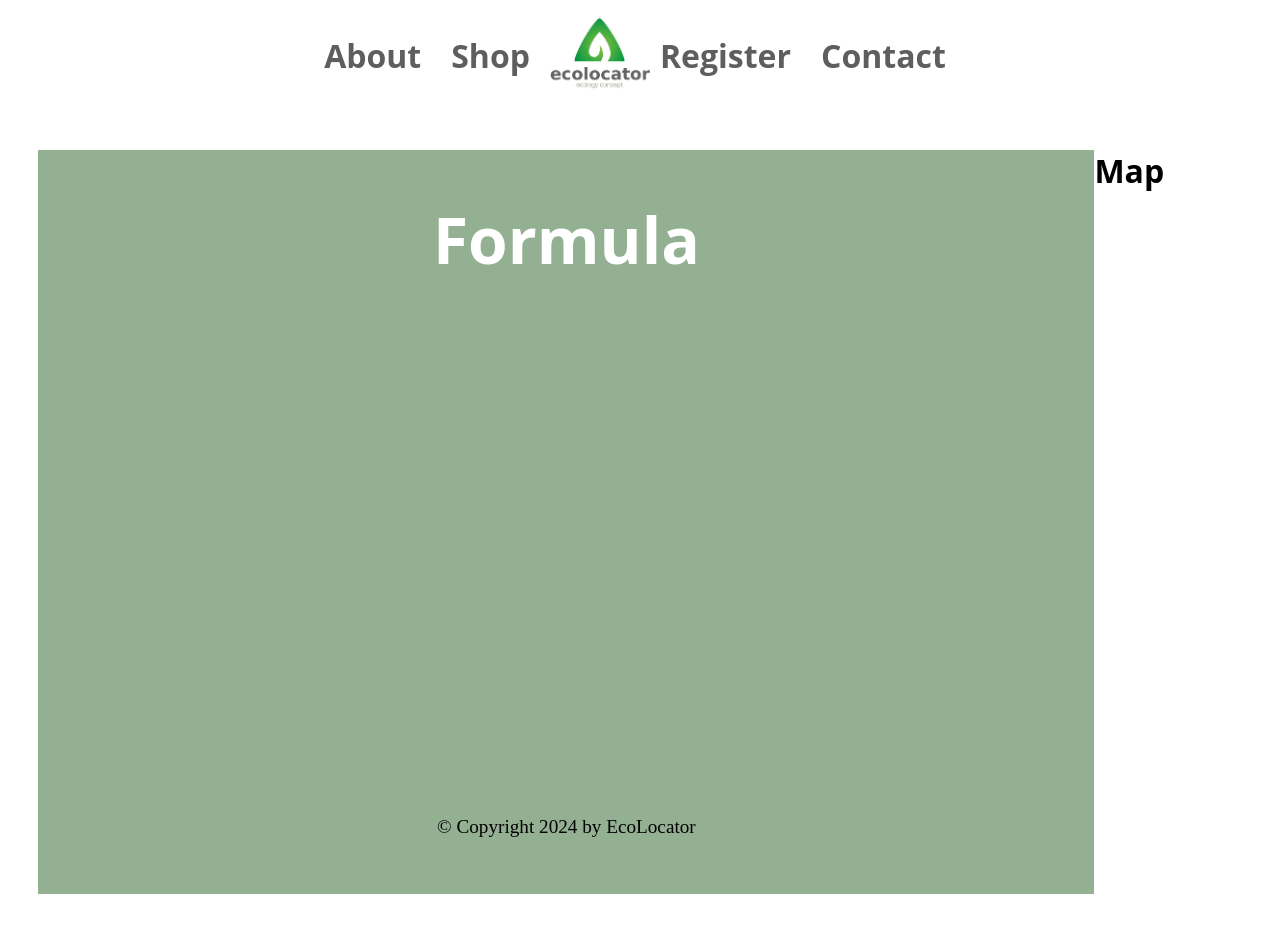
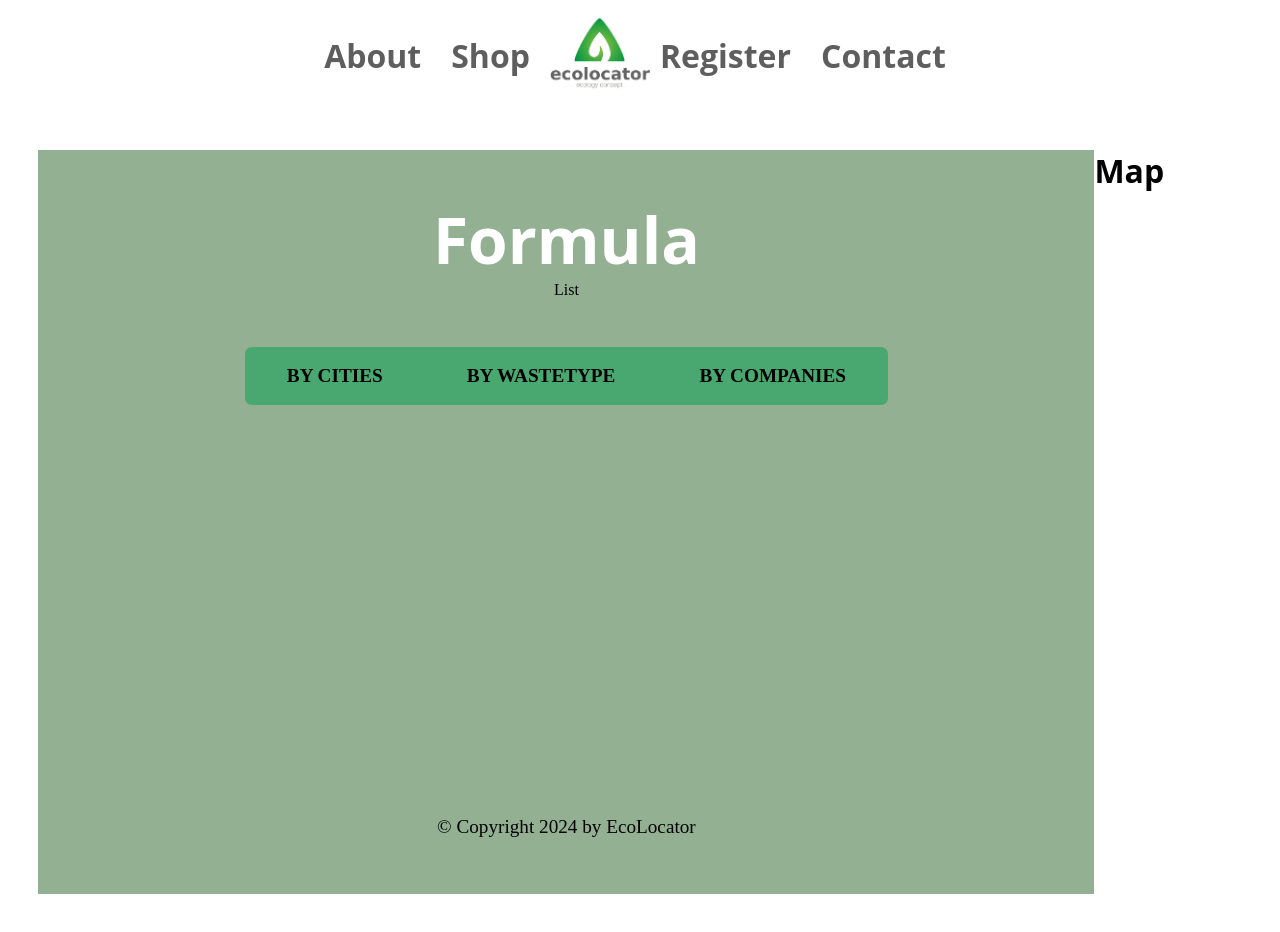
Before and after one commit to Filemonekk/EcoLocator, a React (Vite) app: page /searchingOrders in a window 1280 px wide. Shown: the top 932 px of the page. Built offline with nearby package versions, Linux system fonts and the light colour scheme.

Commit message:
updated Nested Routes an Index Route in searchingOrders

```diff
--- a/src/App.tsx
+++ b/src/App.tsx
@@ -24,6 +24,7 @@ function App() {
 					<Route path='contact' element={<Contact />} />
 					<Route path='enteringOrders' element={<EnteringOrders />} />
 					<Route path='searchingOrders' element={<SearchingOrders />}>
+						<Route index element={<p>List</p>}/>
 						<Route path='cities' element={<p>Formularz do wpisania miasta</p>}
 						/>
 						<Route path='waste' element={<p>Listbox z rodzajami odpadów</p>} />
--- /dev/null
+++ b/src/components/AppNav/AppNav.module.scss
@@ -0,0 +1,28 @@
+.navList {
+    margin-top: 3rem;
+    margin-bottom: 2rem;
+  }
+
+  .navList ul {
+    list-style: none;
+    display: flex;
+    background-color: #48a870;
+    border-radius: 7px;
+  }
+
+  .navList a:link,
+  .navList a:visited {
+    display: block;
+    color: inherit;
+    text-decoration: none;
+    text-transform: uppercase;
+    font-size: 1.2rem;
+    font-weight: 700;
+    padding: 0.5rem 2rem;
+    border-radius: 5px;
+  }
+
+  /* CSS Modules feature */
+  .navList a:global(.active) {
+    background-color: #133f25;
+  }
--- /dev/null
+++ b/src/components/AppNav/AppNav.tsx
@@ -0,0 +1,25 @@
+import React from 'react'
+import { NavLink } from 'react-router-dom'
+import styles from './AppNav.module.scss'
+
+const AppNav: React.FC = () => {
+	return (
+		<>
+			<nav className={styles.navList}>
+				<ul>
+					<li>
+						<NavLink to='cities'>By Cities</NavLink>
+					</li>
+					<li>
+						<NavLink to='waste'>By WasteType</NavLink>
+					</li>
+					<li>
+						<NavLink to='company'>By Companies</NavLink>
+					</li>
+				</ul>
+			</nav>
+		</>
+	)
+}
+
+export default AppNav
--- a/src/components/Sidebar/Sidebar.tsx
+++ b/src/components/Sidebar/Sidebar.tsx
@@ -1,5 +1,6 @@
 import { Outlet } from 'react-router-dom';
 import styles from './Sidebar.module.scss'
+import AppNav from '../AppNav/AppNav';
 
 
 interface Props {
@@ -10,7 +11,8 @@ const Sidebar: React.FC<Props> = ({title}) => {
 	return (
 		<div className={styles.sidebar}>
 			<h1> {title}</h1>
-			<Outlet/>
+			<Outlet />
+			<AppNav/>
 			<footer className={styles.footer}>
 				<p className={styles.copyright}>&copy; Copyright {new Date().getFullYear()} by EcoLocator</p></footer>
 		</div>
--- a/src/pages/SearchingOrders.tsx
+++ b/src/pages/SearchingOrders.tsx
@@ -2,13 +2,14 @@ import PageNav from '../components/PageNav/PageNav'
 import Sidebar from '../components/Sidebar/Sidebar'
 import styles from './SearchingOrders.module.scss'
 import Map from '../components/Map/Map'
+
 
 const SearchingOrders: React.FC = () => {
 	return (
 		<>
 			<PageNav />
 			<div className={styles.side}>
-				<Sidebar title='Formula' />
+				<Sidebar title='Formula'/>
 				<Map titlemap='Map' />
 			</div>
 		</>
```
